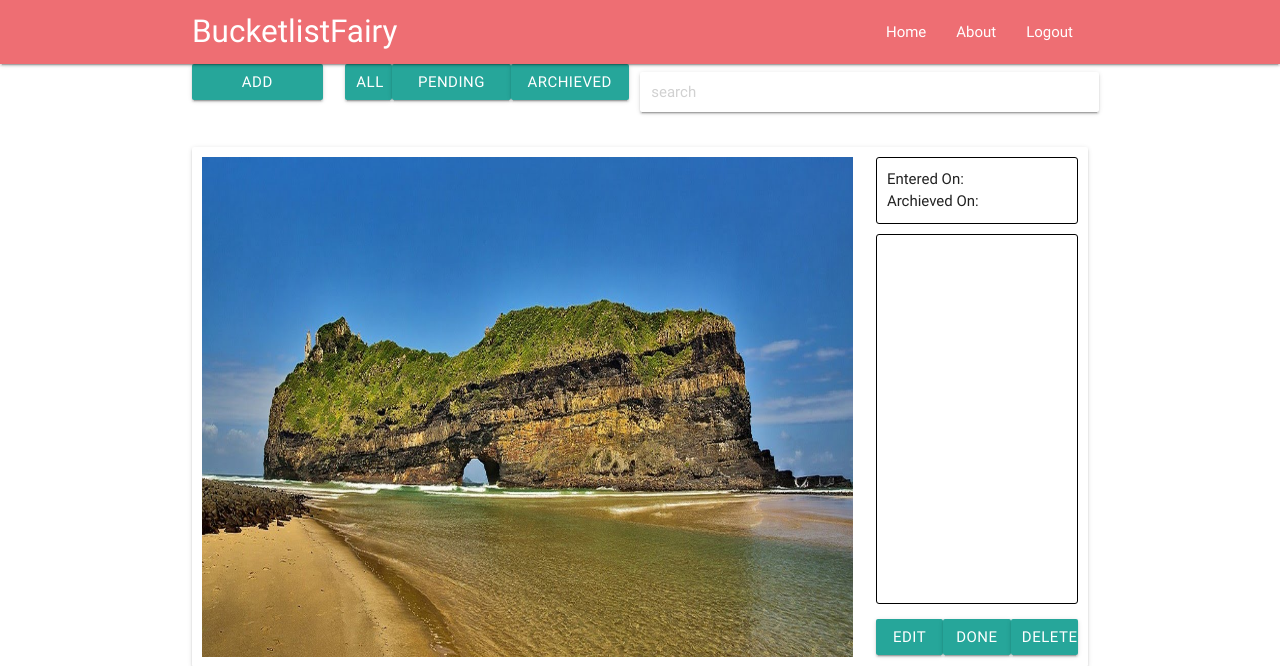
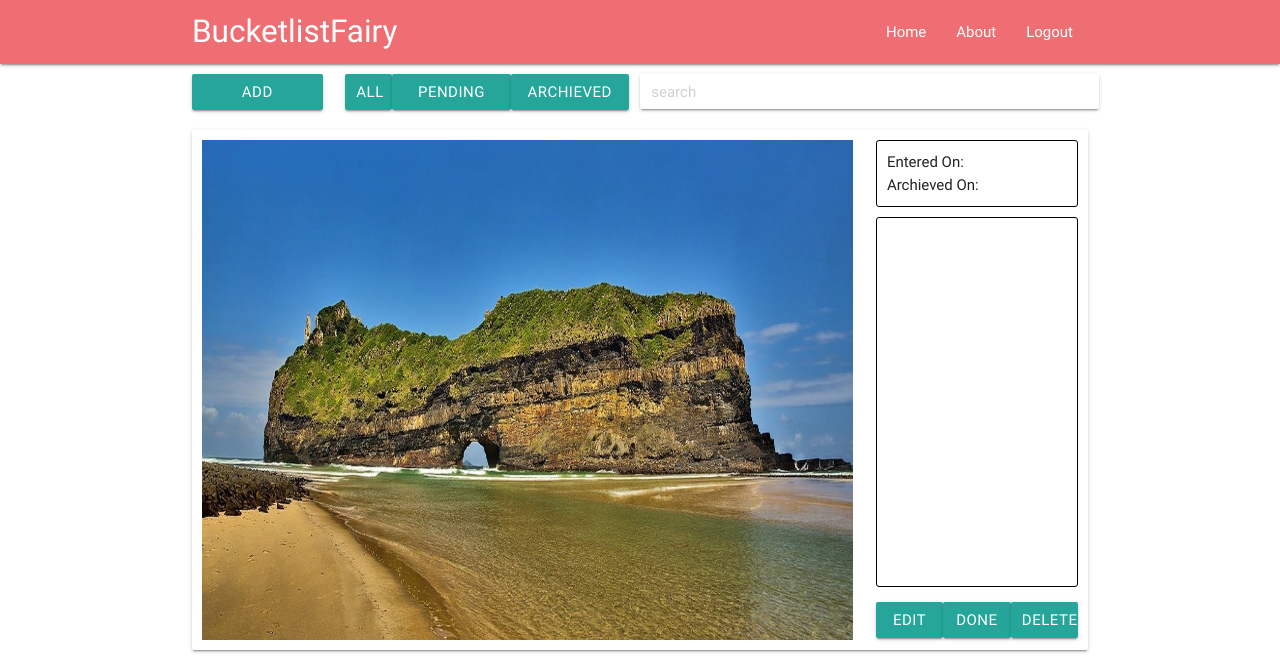
Before and after one commit to devGenie/bucket_list, a Flask app: page /dashboard in a window 1280 px wide. Shown: the top 666 px of the page. Run offline with Flask 2, Linux system fonts and the light colour scheme.

Commit message:
Fixed searchbar height

```diff
--- a/app/static/style/dashboard.css
+++ b/app/static/style/dashboard.css
@@ -6,8 +6,12 @@
 	padding: 10px;
 }
 
+#searchBar{
+	margin: 0px !important;
+}
+
 #search{
-	height: 40px !important;
+	height: 35px !important;
 	border-bottom: transparent !important;
 	margin: 0px !important;
 }
@@ -33,3 +37,7 @@
 	padding: 0px !important;
 	margin-top: 15px;
 }
+
+#bklist_controller{
+	margin-top: 10px !important;
+}
```
